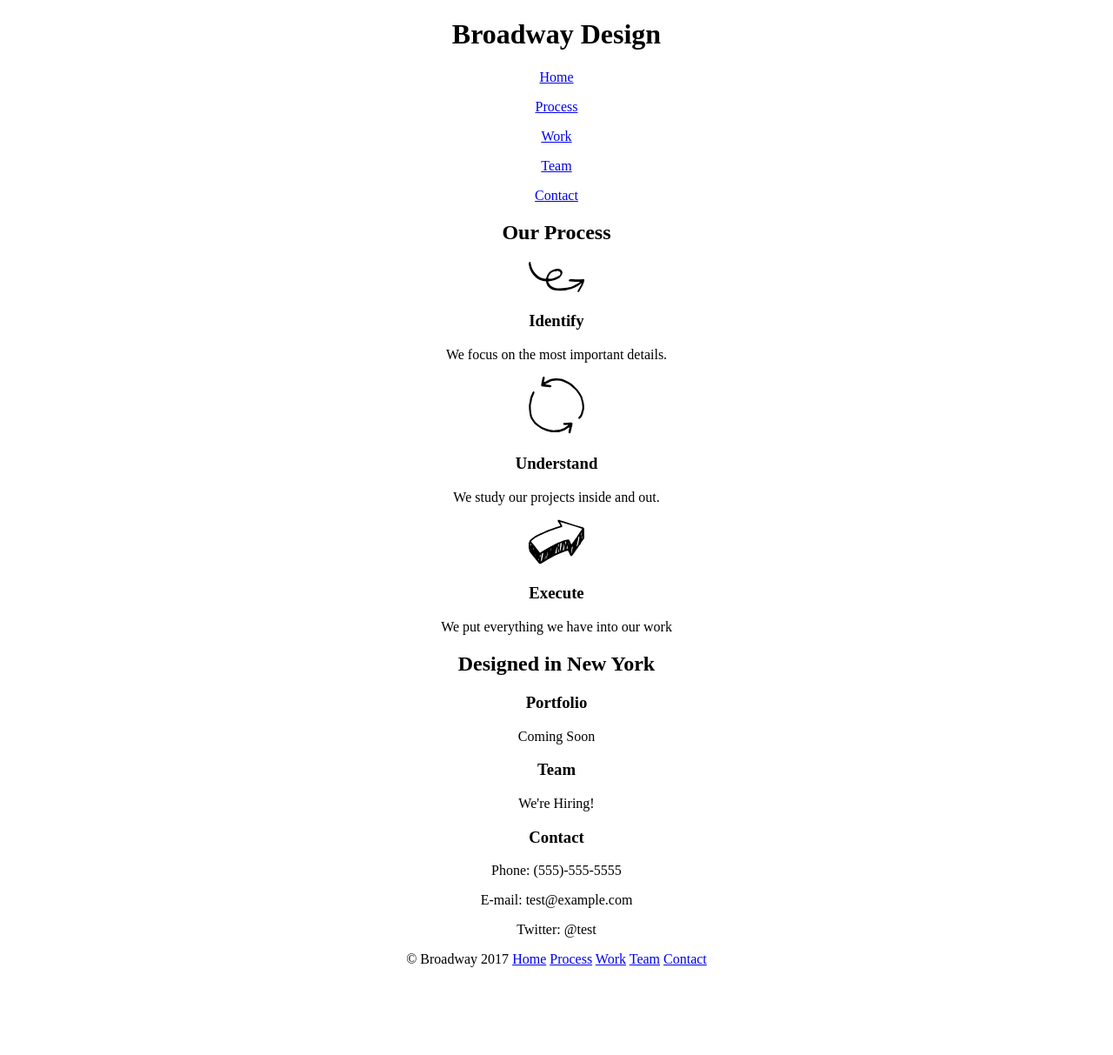
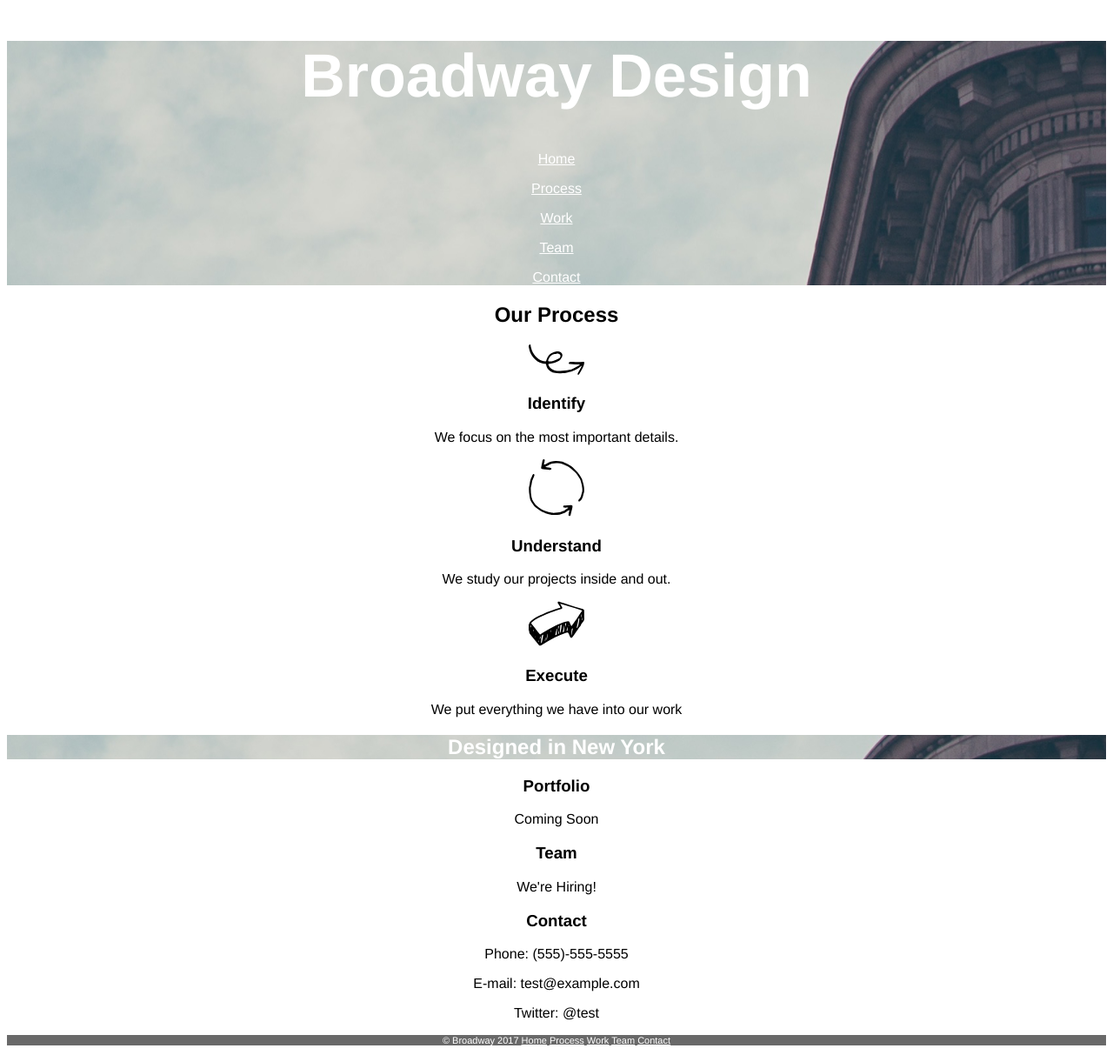
Before and after one commit to acthomas2010/broadway, a plain HTML site: page index.html in a window 1280 px wide. Shown: the whole page at 87% size. Before the commit the page ends 1128 px from the top, so only its background shows below. Drawn offline with Linux system fonts and the light colour scheme; files whose address does not match are found by name.

Commit message:
-updates

```diff
--- a/resources/css/style.css
+++ b/resources/css/style.css
@@ -1,3 +1,32 @@
 body {
   text-align: center;
+  font-family: Helvetica;
 }
+
+h1 {
+  font-size: 70px;
+  color: white;
+}
+
+h1, h2, h3 {
+  font-weight: bold;
+}
+
+.btn-nav {
+  color: white;
+}
+
+#newyork {
+  color: white;
+  background-image: url("/Users/it/broadway/resources/images/the-flatiron-building.png");
+}
+
+.footer {
+  background-color: dimgray;
+  font-size: 11px;
+  color: white;
+}
+
+#header {
+  background-image: url("/Users/it/broadway/resources/images/the-flatiron-building.png");
+}
```
